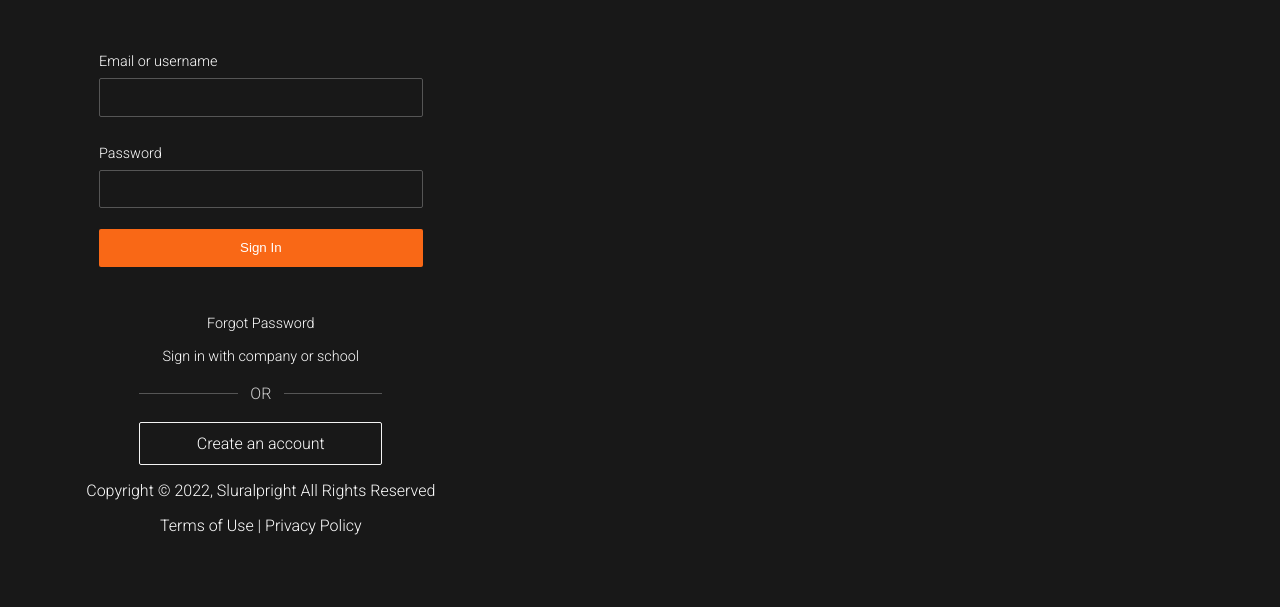
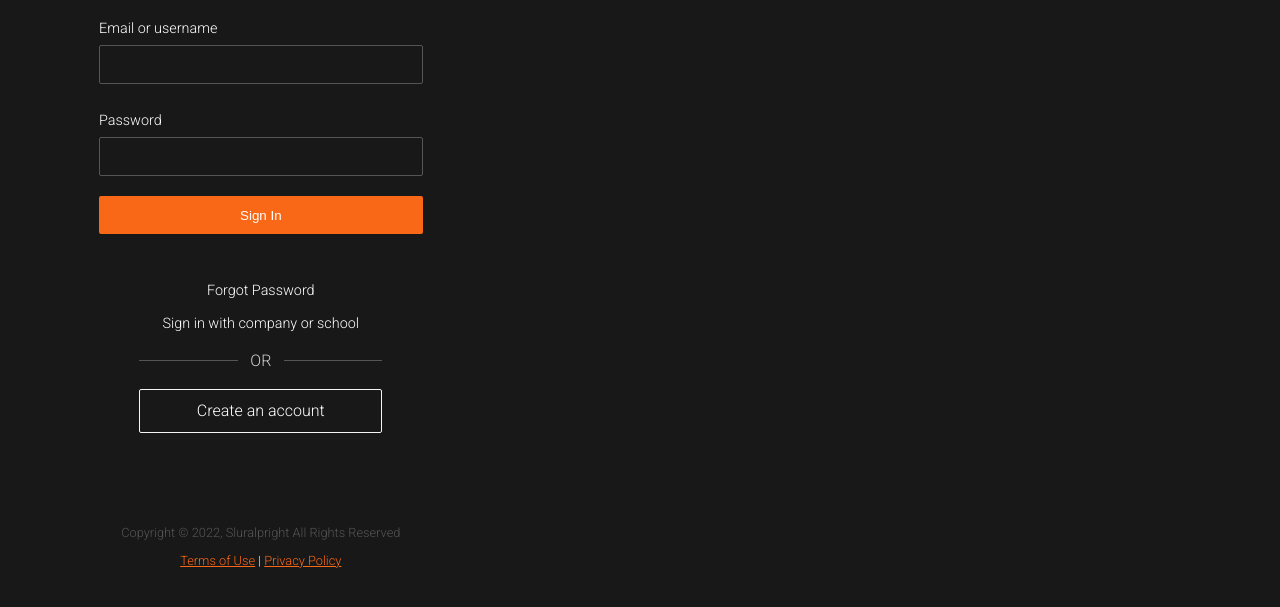
Before and after one commit to sheronimo/practice-pluralsight_clone, a plain HTML site: page index.html in a window 1280 px wide. Shown: the part 175-782 px from the top of the page. Drawn offline with Linux system fonts and the light colour scheme.

Commit message:
footer styling

```diff
--- a/index.html
+++ b/index.html
@@ -48,7 +48,7 @@
 						<p class="copyright">
 							Copyright &copy; 2022, Sluralpright All Rights Reserved
 						</p>
-						<div class="footer-links">
+						<div>
 							<a href="#" class="footer-link">Terms of Use</a> |
 							<a href="#" class="footer-link">Privacy Policy</a>
 						</div>
--- a/scss/main.scss
+++ b/scss/main.scss
@@ -51,6 +51,7 @@ a {
 		width: 80%;
 		padding-bottom: 1rem;
 
+		// Logo
 		.logo {
 			margin-bottom: 8vh;
 
@@ -60,6 +61,7 @@ a {
 			}
 		}
 
+		// Login Form
 		&-form {
 			width: 80%;
 			padding-bottom: 3rem;
@@ -84,6 +86,7 @@ a {
 			}
 		}
 
+		// Alternate links
 		.links {
 			display: flex;
 			flex-direction: column;
@@ -92,6 +95,7 @@ a {
 			font-size: 0.9rem;
 		}
 
+		// Or part
 		.or {
 			display: flex;
 			flex-direction: row;
@@ -111,6 +115,26 @@ a {
 			}
 		}
 	}
+
+	// Footer
+	.footer {
+		max-width: 80%;
+		padding-top: 5rem;
+		font-size: 0.8rem;
+
+		.copyright {
+			color: $clr-neutral-light;
+		}
+
+		&-link {
+			color: $clr-primary;
+			text-decoration: underline;
+
+			&:hover {
+				text-decoration: none;
+			}
+		}
+	}
 }
 
 // Right Section
```
Also changed, not shown: css/main.css, 1 other file.
